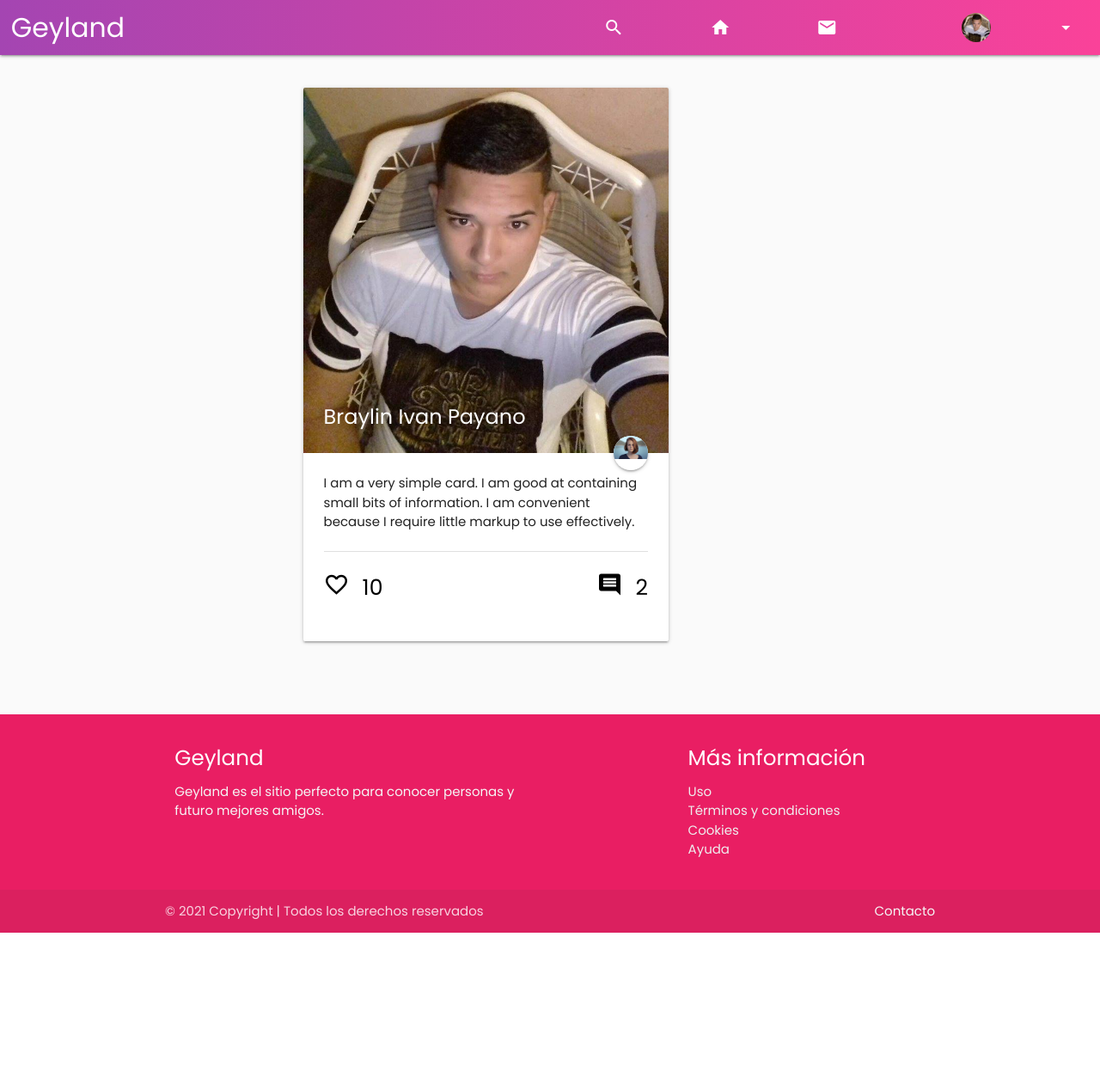
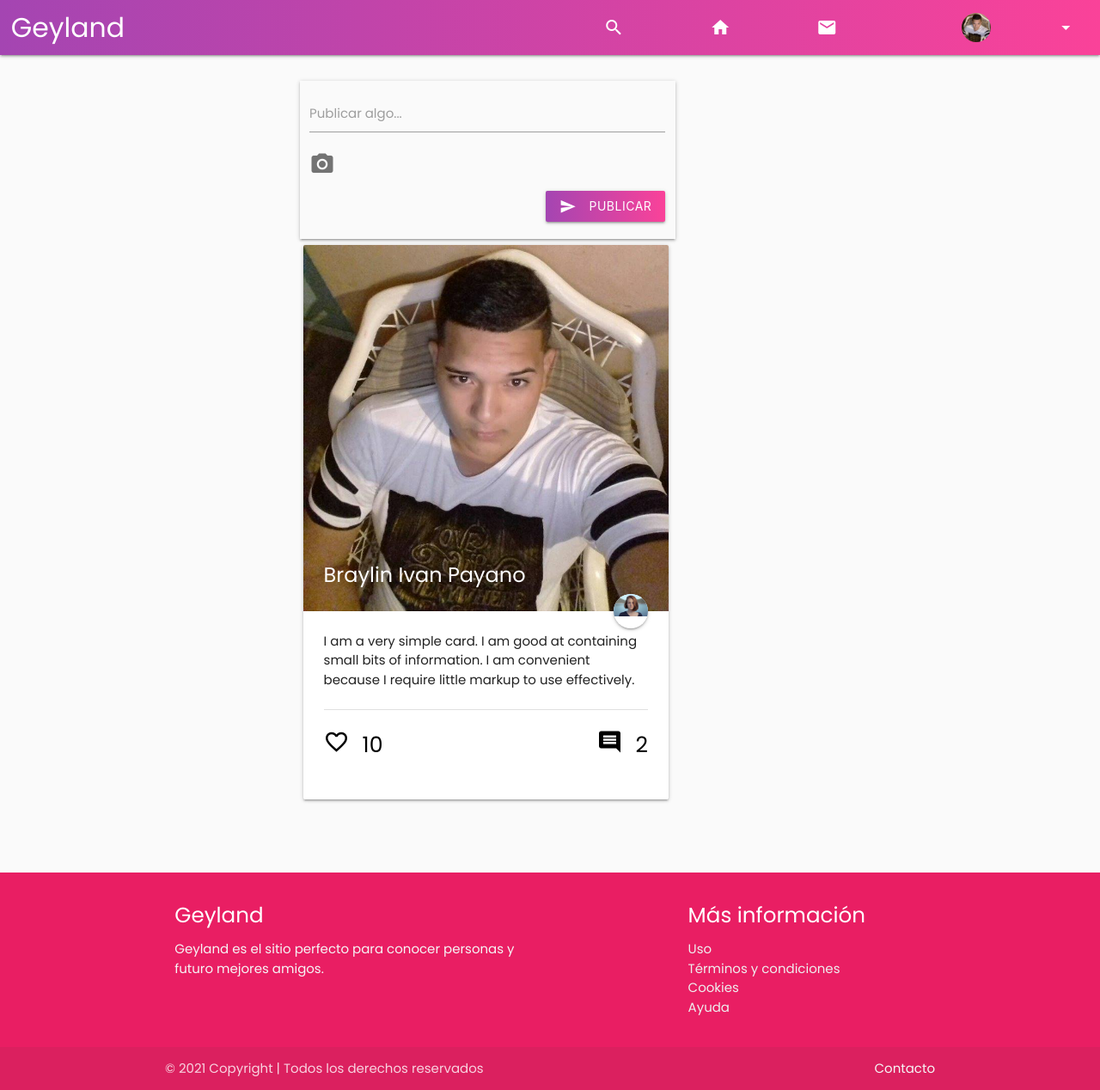
Before and after one commit to Braylin16/geyland, a PHP site: page /geyland/home in a window 1280 px wide. Shown: the whole page at 86% size. Before the commit the page ends 1085 px from the top, so only its background shows below. Run offline with PHP 8.4, Linux system fonts and the light colour scheme.

Commit message:
Pagina home lista con barra de publicacion

```diff
--- a/home.php
+++ b/home.php
@@ -19,6 +19,39 @@
         <!-- Content -->
         <section class="container">
             <article class="row section">
+
+            <!-- Textarea para publicar -->
+            <div class="col s12">
+                <div class="col s12 m2 xl2"></div>
+               <div class="col s12 m7 xl6 z-depth-1">
+
+                    <div class="row">
+                        <form class="col s12">
+                            <div class="row">
+                                <div class="input-field col s12">
+                                <!-- <i class="material-icons prefix">photo_camera</i> -->
+                                <textarea id="post" class="materialize-textarea" required></textarea>
+                                <label for="post">Publicar algo...</label>
+                                <span class="helper-text" data-error="wrong" data-success="right">
+
+                                    <div class="file-field">
+                                        <i class="material-icons prefix">photo_camera</i>
+                                        <input type="file">
+                                    </div>
+
+                                </span>
+                                </div>
+                            </div>
+
+                            <!-- Boton de publicar -->
+                            <button class="btn waves-effect btn-color right" type="submit">Publicar
+                                <i class="material-icons left">send</i>
+                            </button>
+                        </form>
+                    </div>
+
+               </div>
+            </div>
 
             <div class="col s2"></div>
 
```
Also changed, not shown: complete.php (+24 -0 lines).
